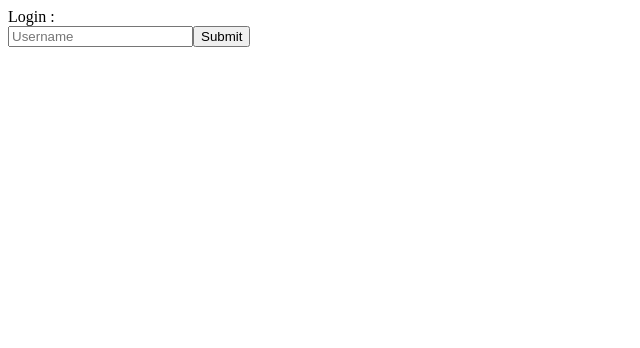
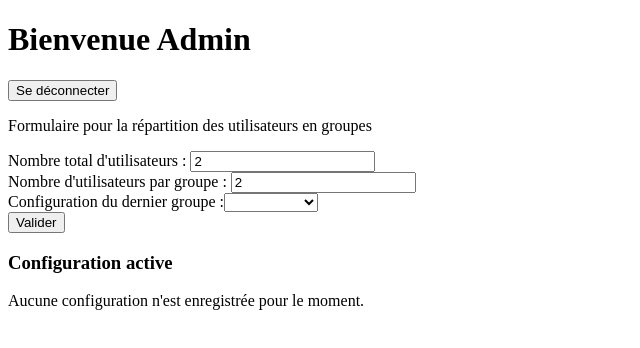
Before and after one commit to Y0URII/teamCreator, an Angular app in the folder TeamCreator/: page /admin in a window 1280 px wide. Shown: the top 348 px of the page, without its empty margins (0-640 px from the left). Built offline with nearby package versions, Linux system fonts and the light colour scheme.

Commit message:
add routing for admin view, IoC for service

```diff
--- a/TeamCreator/src/app/Services/group-config.service.ts
+++ b/TeamCreator/src/app/Services/group-config.service.ts
@@ -1,6 +1,5 @@
 import { HttpClient } from '@angular/common/http';
 import { Injectable } from '@angular/core';
-import * as internal from 'stream';
 import { Group } from '../Models/group';
 import { GroupConfiguration, LastGroupConfig } from '../Models/group-configuration';
 
@@ -16,24 +15,16 @@ export class GroupConfigService {
   //#region Fields
 
   /**
- * List Of Group
- */
-    private listGroups:Array<Group> = new Array<Group>();
-
-    /**
   * Group Configuration
   */
-    private groupConfiguration: GroupConfiguration = new GroupConfiguration(0,0, LastGroupConfig.None);
+  private groupConfiguration: GroupConfiguration | null = null;
 
   //#endregion
 
   /**
    * Constructor
-   * @param _httpClient
    */
-  constructor(private _httpClient: HttpClient) {
-
-  }
+  constructor() { }
 
   /**
    * Get Group Configuration
@@ -49,31 +40,57 @@ export class GroupConfigService {
    * @param usersByGroup
    * @param lastConfig
    */
-  public setGroupConfig(totalUsers:number, usersByGroup:number, lastConfig:LastGroupConfig){
+  public setGroupConfig(data:any){
+    if(data){
+      console.log("Starting try set up group");
+      console.log(data + "\n");
+      let totalUsers: number = data.totalUsers;
+      let usersByGroup: number = data.usersByGroup;
+      //configLastGroup
+
       // Equal number of users in group
       if(totalUsers % usersByGroup == 0){
-      this.groupConfiguration = new GroupConfiguration(totalUsers % usersByGroup, usersByGroup, LastGroupConfig.None);
+        console.log("equal number\n");
+        this.groupConfiguration = new GroupConfiguration(totalUsers / usersByGroup, usersByGroup, LastGroupConfig.None);
       }
       // Use last group configuration parameter
       else {
-      let realNbUsersByGroup = this.findUsersByGroupRepartition(totalUsers, usersByGroup, lastConfig);
-      this.groupConfiguration = new GroupConfiguration(totalUsers, totalUsers % realNbUsersByGroup, LastGroupConfig.LastMax);
+        console.log("Not so easy\n");
+        let config = data.configLastGroup == LastGroupConfig.LastMax ? LastGroupConfig.LastMax : LastGroupConfig.LastMin;
+
+        let target:number = totalUsers;
+        if(config == LastGroupConfig.LastMax){
+          target -= 1;
+        } else if (config == LastGroupConfig.LastMin){
+          target += 1;
+        }
+
+        let realNbUsersByGroup = this.findUsersByGroupRepartition(target, usersByGroup, config);
+        let realNbGroup = target / realNbUsersByGroup;
+        this.groupConfiguration = new GroupConfiguration(realNbGroup, realNbUsersByGroup, config);
+        console.log("RESULT = realNbGroup:" + realNbGroup + " realNbUsersByGroup =" + realNbUsersByGroup + " config=" + config);
       }
 
       //TODO: call group service to create group
     }
+  }
+
+  //#region Privates Methods
 
   /**
    * Return optimal number of users by group
-   * @param totalUsers
+   * @param target
    * @param usersByGroupWanted
    * @param config
    * @returns
    */
-  private findUsersByGroupRepartition(totalUsers:number, usersByGroupWanted:number, config:LastGroupConfig ){
-    let target:number = (config == LastGroupConfig.LastMax) ? totalUsers+ 1 : totalUsers -1;
+  private findUsersByGroupRepartition(target:number, usersByGroupWanted:number, config:LastGroupConfig ){
+    console.log("Start finding nb group...\n");
+    console.log(config)
 
-    let divisorList:Array<number> = this.findPrimeNumbers(target);
+    let divisorList:Array<number> = this.findDivisor(target);
+    console.log("Divisor found: ");
+    divisorList.forEach(e=> console.log(e));
 
     let result:number = 0;
 
@@ -82,11 +99,34 @@ export class GroupConfigService {
     }
     // Get closest match
     else if (divisorList.length > 1){
-      result = divisorList.reduce(function(prev, curr) {
-        return (Math.abs(curr - usersByGroupWanted) < Math.abs(prev - usersByGroupWanted) ? curr : prev);
-      })
+      result = this.findClosestResult(divisorList, usersByGroupWanted);
+    }
+    console.log("Result: " + result);
+
+    return result;
   }
 
+  /**
+   * Return the closest match from the list of possibilities
+   * @param list possibilities
+   * @param target desired number
+   * @returns
+   */
+  private findClosestResult(list: Array<number>, target: number){
+    let difference = list[0] > target ? list[0] - target : target - list[0];
+    let result = list[0];
+
+    console.log("start finding closest result");
+    console.log("difference= " + difference + ", result= " + result);
+
+    for (let index = 1; index < list.length; index++) {
+      let newDifference = list[index] > target ? list[index] - target : target - list[index];
+      if(newDifference < difference){
+        difference = newDifference;
+        result = list[index];
+        console.log("difference= " + difference + ", result= " + result);
+      }
+    }
     return result;
   }
 
@@ -95,15 +135,18 @@ export class GroupConfigService {
    * @param target
    * @returns
    */
-  private findPrimeNumbers(target:number){
+  private findDivisor(target:number){
 
     let results:Array<number> = new Array<number>();
 
-    for (let index = target-1; index >= 2; index--) {
+    for (let index = target-1; index > 1; index--) {
       if(target % index == 0){
         results.push(index);
       }
     }
+
     return results;
   }
+
+  //#endregion
 }
--- a/TeamCreator/src/app/Views/admin-page/admin-page.component.html
+++ b/TeamCreator/src/app/Views/admin-page/admin-page.component.html
@@ -1,16 +1,43 @@
-<p>Bienvenue Admin</p>
+<h1>Bienvenue Admin</h1>
+<app-disconnect-btn></app-disconnect-btn>
 <p>Formulaire pour la répartition des utilisateurs en groupes</p>
 
 <form [formGroup]="configurationForm" (ngSubmit)="onSubmit()">
 
-    <label for="totalUsers">Nombre total d'utilisateurs : </label><br>
-    <input required id="totalUsers" placeholder="2" type="number" min="2" formControlName="totalUsers" name="totalUsers">
+    <div>
+        <label for="totalUsers">Nombre total d'utilisateurs : </label>
+        <input required id="totalUsers" placeholder="2" type="number" min="2" formControlName="totalUsers" name="totalUsers">
+        <span *ngIf="shouldShowRequiredError(configurationForm.controls['totalUsers'])" class="alert">This field is requiered</span>
+    </div>
 
-    <label for="usersByGroup">Nombre d'utilisateurs par groupe : </label><br>
-    <input required id="usersByGroup" placeholder="1" type="number" min="1" formControlName="usersByGroup" name="usersByGroup">
+    <div>
+        <label for="usersByGroup">Nombre d'utilisateurs par groupe : </label>
+        <input required id="usersByGroup" placeholder="1" type="number" min="1" formControlName="usersByGroup" name="usersByGroup">
+        <span *ngIf="shouldShowRequiredError(configurationForm.controls['usersByGroup'])" class="alert">This field is requiered</span>
+    </div>
 
-    <label for="congifLastGroup">(Optionnel) Configuration du dernier groupe :</label><br>
-    <input id="congifLastGroup" placeholder="" type="number" formControlName="congifLastGroup" name="congifLastGroup">
+    <div>
+        <label for="configLastGroup">Configuration du dernier groupe :</label>
+        <select class="form-control" id="configLastGroup" formControlName="configLastGroup">
+            <option [ngValue]="null" selected>Optionnel ...</option>
+            <option *ngFor="let config of configs | keyvalue" [value]="config.value">{{config.value}}</option>
+        </select>
+    </div>
 
-    <button type="submit">Valider</button>
+    <div class="d-flex justify-content-around">
+        <button type="submit">Valider</button>
+    </div>
 </form>
+
+<div>
+    <h3>Configuration active</h3>
+    <ng-container *ngIf="groupConfiguration != null" style="margin : 10px">
+        <p>Nombre d'utilisateurs par groupe : {{groupConfiguration.numberUsersByGroup}} </p>
+        <p>Nombre de groupes : {{groupConfiguration.numberGroups}} </p>
+        <p>Configuration du dernier groupe : {{groupConfiguration.lastGroupConfig}} </p>
+        <p>Total d'utilisateurs : {{getTotalUsers()}}</p>
+    </ng-container>
+    <ng-container *ngIf="groupConfiguration == null" style="margin : 10px">
+        <p>Aucune configuration n'est enregistrée pour le moment.</p>
+    </ng-container>
+</div>
--- a/TeamCreator/src/app/Views/admin-page/admin-page.component.ts
+++ b/TeamCreator/src/app/Views/admin-page/admin-page.component.ts
@@ -1,5 +1,7 @@
 import { Component, OnInit } from '@angular/core';
-import { FormControl, FormGroup } from '@angular/forms';
+import { AbstractControl, FormBuilder, Validators } from '@angular/forms';
+import { GroupConfiguration, LastGroupConfig } from 'src/app/Models/group-configuration';
+import { GroupConfigService } from 'src/app/Services/group-config.service';
 
 @Component({
   selector: 'app-admin-page',
@@ -12,21 +14,81 @@ import { FormControl, FormGroup } from '@angular/forms';
  */
 export class AdminPageComponent implements OnInit {
 
-  configurationForm = new FormGroup({
-    totalUsers: new FormControl(''),
-    usersByGroup: new FormControl(''),
-    congifLastGroup: new FormControl('')
+  //#region Properties
+
+  /**
+   * Last groupConfiguration saved from service
+   */
+  groupConfiguration : GroupConfiguration | null = null;
+
+  /**
+   * local enum LastGroupConfig for view
+   */
+  configs = LastGroupConfig;
+
+  /**
+   * Form input for group configuration
+   */
+  configurationForm = this.formBuilder.group({
+    totalUsers: [2, Validators.required],
+    usersByGroup: [2, Validators.required],
+    configLastGroup: ['']
   });
 
-  constructor() {
-    //TODO add IOD
-  }
+  //#endregion
+
+  /**
+   * Constructor
+   * @param groupConfigService
+   * @param formBuilder
+   */
+  constructor(private groupConfigService: GroupConfigService, private formBuilder: FormBuilder) {  }
 
   ngOnInit(): void {
   }
 
+  /**
+   * OnSubmit action update group configuration
+   */
   onSubmit() {
-    //TODO set in service
+    let result = this.configurationForm.value;
+    console.log(result);
+    let lastConfig: keyof typeof LastGroupConfig = result.configLastGroup;
+    this.groupConfigService.setGroupConfig(this.configurationForm.value);
+    this.groupConfiguration = this.groupConfigService.getGroupConfig();
+    this.configurationForm.reset();
+  }
+
+  /**
+   * Validators
+   * @param control
+   * @returns
+   */
+  shouldShowRequiredError(control: AbstractControl){
+    return !control.pristine && control.hasError('required');
+  }
+
+  /**
+   * Get total number of users base on the configuration group
+   * @returns number total of users
+   */
+  getTotalUsers(){
+    if(this.groupConfiguration != null){
+      let result = this.groupConfiguration.numberGroups * this.groupConfiguration.numberUsersByGroup;
+      switch (this.groupConfiguration.lastGroupConfig) {
+        case LastGroupConfig.LastMax:
+          result += 1;
+          break;
+        case LastGroupConfig.LastMin:
+          result -= 1;
+          break;
+        case LastGroupConfig.None:
+        default:
+          break;
+      }
+      return result;
+    }
+    return '';
   }
 
 }
--- a/TeamCreator/src/app/Views/auth/auth.component.ts
+++ b/TeamCreator/src/app/Views/auth/auth.component.ts
@@ -1,6 +1,6 @@
 import { Component, OnInit } from '@angular/core';
-import {FormControl, FormGroup} from "@angular/forms";
-import {Router} from "@angular/router";
+import { FormControl, FormGroup } from "@angular/forms";
+import { Router} from "@angular/router";
 import { User } from 'src/app/Models/user';
 
 @Component({
--- a/TeamCreator/src/app/Views/home/home.component.ts
+++ b/TeamCreator/src/app/Views/home/home.component.ts
@@ -18,8 +18,8 @@ export class HomeComponent implements OnInit {
     if(history.state.user == undefined){
       this.router.navigate(['/auth']);
     }
+
     console.log(history.state.user);
   }
 
-
 }
--- a/TeamCreator/src/app/app-routing.module.ts
+++ b/TeamCreator/src/app/app-routing.module.ts
@@ -1,11 +1,13 @@
 import { NgModule } from '@angular/core';
 import { RouterModule, Routes } from '@angular/router';
+import { AdminPageComponent } from './Views/admin-page/admin-page.component';
 import { AuthComponent } from './Views/auth/auth.component';
 import { HomeComponent } from './Views/home/home.component';
 
 const routes: Routes = [
   { path: 'home', component: HomeComponent },
   { path: 'auth', component: AuthComponent },
+  { path: 'admin', component: AdminPageComponent},
   { path: '**', component: AuthComponent }
 ];
 
--- a/TeamCreator/src/app/app.module.ts
+++ b/TeamCreator/src/app/app.module.ts
@@ -1,14 +1,16 @@
 import { NgModule } from '@angular/core';
 import { BrowserModule } from '@angular/platform-browser';
+import { AppRoutingModule } from './app-routing.module';
 
-import { AppRoutingModule } from './app-routing.module';
 import { AppComponent } from './app.component';
 import {FormsModule, ReactiveFormsModule} from "@angular/forms";
 import {CommonModule} from '@angular/common';
+
 import { AuthComponent } from './Views/auth/auth.component';
 import { DisconnectBtnComponent } from './Views/disconnect-btn/disconnect-btn.component';
 import { HomeComponent } from './Views/home/home.component';
 import { AdminPageComponent } from './Views/admin-page/admin-page.component';
+import { GroupConfigService } from './Services/group-config.service';
 
 @NgModule({
   declarations: [
@@ -25,7 +27,7 @@ import { AdminPageComponent } from './Views/admin-page/admin-page.component';
     ReactiveFormsModule,
     CommonModule
   ],
-  providers: [],
+  providers: [GroupConfigService],
   bootstrap: [AppComponent]
 })
 export class AppModule { }
```
Lines whose indentation alone changed are shown as unchanged.
